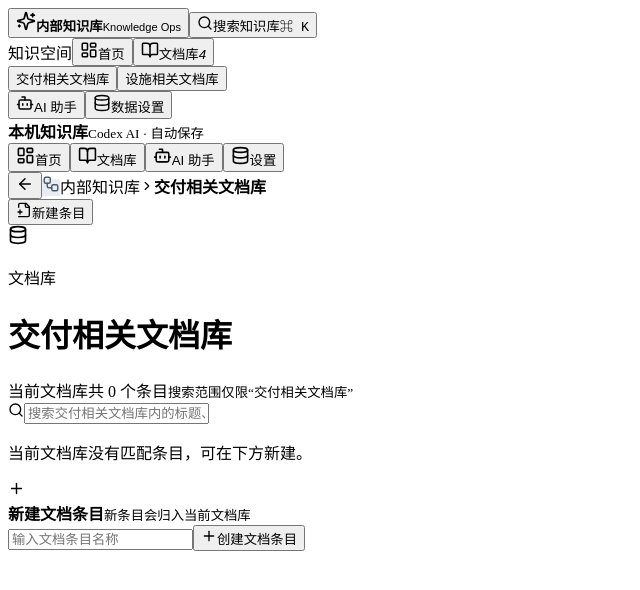
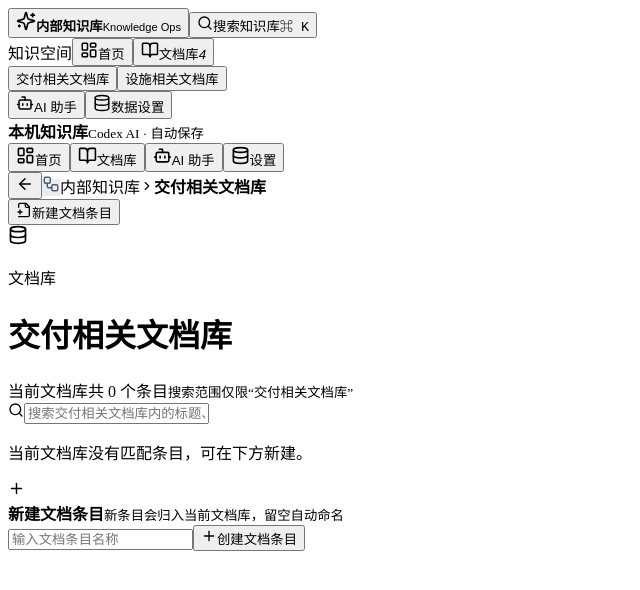
Before and after one commit to vcnn5fjbf6-cell/DC-, a React (Vite) app: page / in a window 1280 px wide. Both pictures are taken after a click on the button "交付相关文档库". Shown: the top 590 px of the page, without its empty margins (0-640 px from the left). Built offline with nearby package versions, Linux system fonts and the light colour scheme; the HTML template or start-up script is replaced by a standard one.

Commit message:
fix: create document entries in current library

```diff
--- a/src/components/NoteEditor.tsx
+++ b/src/components/NoteEditor.tsx
@@ -223,11 +223,19 @@ export function NoteEditor({
     setTagInput('')
   }
 
+  const defaultChildTitle = isLibraryLanding ? '未命名文档条目' : '未命名知识库'
   const addChild = () => {
-    const title = childTitle.trim()
-    if (!title) return
+    const title = childTitle.trim() || defaultChildTitle
     onCreateChild(note.id, title)
     setChildTitle('')
+  }
+
+  const createFromTopbar = () => {
+    if (isLanding) {
+      onCreateChild(note.id, defaultChildTitle)
+      return
+    }
+    onCreate()
   }
 
   const removeTag = (tag: string) => {
@@ -265,10 +273,21 @@ export function NoteEditor({
           <button
             type="button"
             className="btn btn-primary editor-new-btn"
-            onClick={onCreate}
+            onClick={createFromTopbar}
+            title={
+              isLibraryLanding
+                ? '在当前文档库新建文档条目'
+                : isLanding
+                  ? '新建子知识库'
+                  : '新建知识条目'
+            }
           >
             <FilePlus2 size={16} />
-            新建条目
+            {isLibraryLanding
+              ? '新建文档条目'
+              : isLanding
+                ? '新建知识库'
+                : '新建条目'}
           </button>
           {!isLanding && (
             <button
@@ -417,7 +436,7 @@ export function NoteEditor({
                     <strong>新建{landingKind}</strong>
                     <small>
                       {isLibraryLanding
-                        ? '新条目会归入当前文档库'
+                        ? '新条目会归入当前文档库，留空自动命名'
                         : note.parentId
                           ? '新的三级条目'
                           : '新的机房运维分类'}
```
Also changed, not shown: update-logs/2026-09-10.md (+7 -0 lines).
